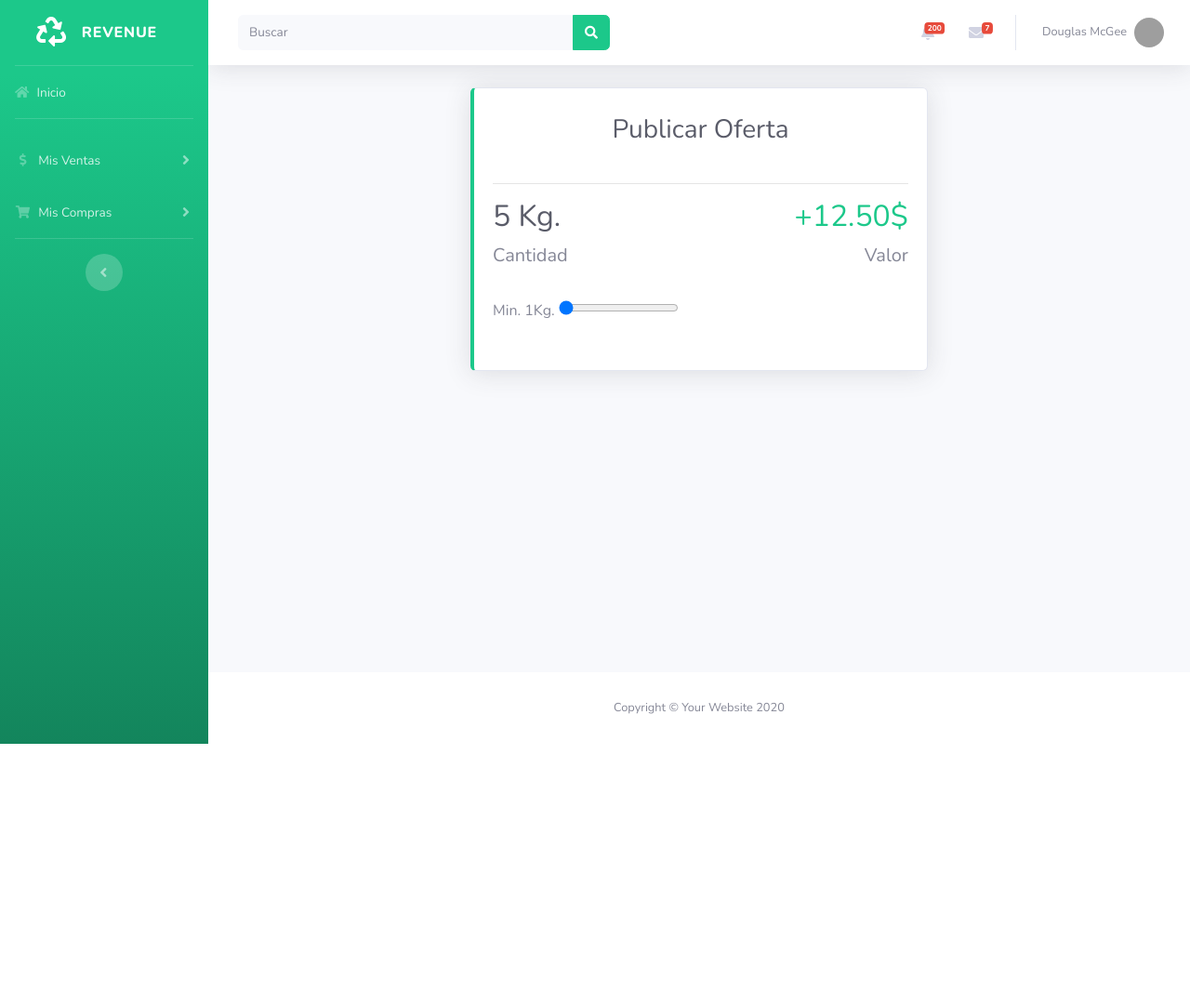
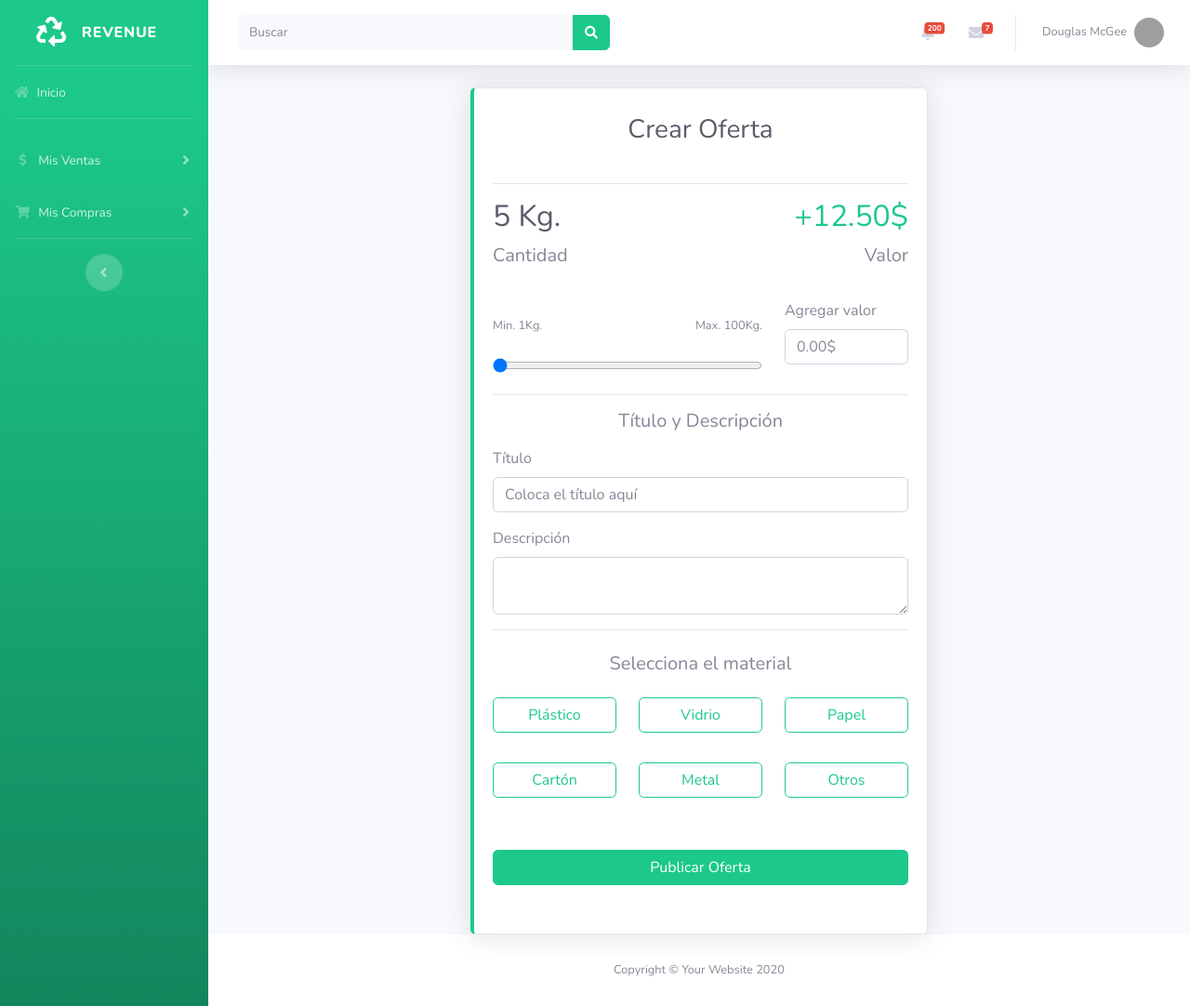
Before and after one commit to qubit26/Revenue, a Django app: page /publish_offer/ in a window 1280 px wide. Shown: the whole page at 93% size. Before the commit the page ends 800 px from the top, so only its background shows below. Run offline with Django 4.2, Linux system fonts and the light colour scheme; some libraries are stand-ins or nearby versions; grey boxes are pictures that could not be loaded.

Commit message:
Creado el formulario de crear oferta del módulo de ventas Se requeriran pequeños cambios visuales a futuro

```diff
--- a/management/templates/publicar_oferta.html
+++ b/management/templates/publicar_oferta.html
@@ -12,16 +12,17 @@
     <div class="container-fluid">
         <div class="row d-flex justify-content-center">
             <div class="col-xl-6">
-                <div class="card border-left-success shadow h-100 py-2">
+                <div class="card border-left-success shadow h-100 py-2 mb-4">
                     <div class="card-body">
                         <div class="row no-gutters align-items-center justify-content-center">
                             <div class="col-auto">
-                                <h1 class="h3 mb-4 text-gray-800 text-center">Publicar Oferta</h1>
+                                <h1 class="h3 mb-4 text-gray-800 text-center">Crear Oferta</h1>
                             </div>
                         </div>
                         <hr>
                         <form id="formOferta" method="POST">
                             {% csrf_token %}
+                            {% comment %} Sección de Cantidad y Valor de la Oferta {% endcomment %}
                             <div class="mb-3">
                                 <div class="row d-flex justify-content-between">
                                     <div class="col-xl-4">
@@ -35,8 +36,76 @@
                                 </div>
                             </div>
                             <div class="mb-3">
-                                <label for="cantKilos" class="form-label">Min. 1Kg.</label>
-                                <input type="range" class="form-range" id="cantKilos" name="cantKilos" min="1" max="100" steps="1" value="1">
+                                <div class="row d-flex justify-content-between align-items-end">
+                                    <div class="col-xl-8">
+                                        <div class="d-flex justify-content-between mb-4">
+                                            <small class="form-label">Min. 1Kg.</small>
+                                            <small class="form-label">Max. 100Kg.</small>
+                                        </div>
+                                        <input type="range" class="form-range w-100" id="cantKilos" name="cantKilos" min="1" max="100" steps="1" value="1">
+                                    </div>
+                                    <div class="col-xl-4">
+                                        <div class="form-group">
+                                            <label for="valor" class="form-label">Agregar valor</label>
+                                            <input type="text" class="form-control form-control-user"
+                                            id="valor" name="valor" placeholder="0.00$">
+                                        </div>
+                                    </div>
+                                </div>
+                            </div>
+                            {% comment %} Fin de Sección de Cantidad y Valor de la Oferta {% endcomment %}
+                            <hr>
+                            {% comment %} Sección Título y Descripción {% endcomment %}
+                            <div class="mb-3">
+                                <h5 class="text-center my-3">Título y Descripción</h5>
+                                <div class="form-group">
+                                    <label for="titulo" class="form-label">Título</label>
+                                    <input type="text" class="form-control w-100" id="titulo" name="titulo" placeholder="Coloca el título aquí">
+                                </div>
+                                <div class="form-group">
+                                    <label for="descripcion" class="form-label">Descripción</label>
+                                    <textarea class="form-control w-100" id="descripcion" name="descripcion" placeholder="Añade la descripción aquí">
+
+                                    </textarea>
+                                </div>
+                            </div>
+                            {% comment %} Fin de Sección Título y Descripción {% endcomment %}
+                            <hr>
+                            {% comment %} Sección de Categoría de material {% endcomment %}
+                            <div class="mb-3">
+                                <h5 class="text-center my-4">Selecciona el material</h5>
+                                <div class="row d-flex justify-content-between">
+                                    <div class="col-xl-4">
+                                        <input type="radio" class="btn-check" name="material" id="plastico" autocomplete="off" style="display:none;">
+                                        <label class="btn btn-outline-success btn-block w-100" for="plastico">Plástico</label>
+                                    </div>
+                                    <div class="col-xl-4">
+                                        <input type="radio" class="btn-check" name="material" id="vidrio" autocomplete="off" style="display:none;">
+                                        <label class="btn btn-outline-success btn-block w-100" for="vidrio">Vidrio</label>
+                                    </div>
+                                    <div class="col-xl-4">
+                                        <input type="radio" class="btn-check" name="material" id="papel" autocomplete="off" style="display:none;">
+                                        <label class="btn btn-outline-success btn-block w-100" for="papel">Papel</label>
+                                    </div>
+                                </div>
+                                <div class="row d-flex justify-content-between my-4">
+                                    <div class="col-xl-4">
+                                        <input type="radio" class="btn-check" name="material" id="carton" autocomplete="off" style="display:none;">
+                                        <label class="btn btn-outline-success btn-block w-100" for="carton">Cartón</label>
+                                    </div>
+                                    <div class="col-xl-4">
+                                        <input type="radio" class="btn-check" name="material" id="metal" autocomplete="off" style="display:none;">
+                                        <label class="btn btn-outline-success btn-block w-100" for="metal">Metal</label>
+                                    </div>
+                                    <div class="col-xl-4">
+                                        <input type="radio" class="btn-check" name="material" id="otros" autocomplete="off" style="display:none;">
+                                        <label class="btn btn-outline-success btn-block w-100" for="otros">Otros</label>
+                                    </div>
+                                </div>
+                            </div>
+                            {% comment %} Fin de Sección de Categoría de material {% endcomment %}
+                            <div class="mt-5">
+                                <button type="submit" class="btn btn-large btn-success btn-block">Publicar Oferta</button>
                             </div>
                         </form>
                     </div>
```
